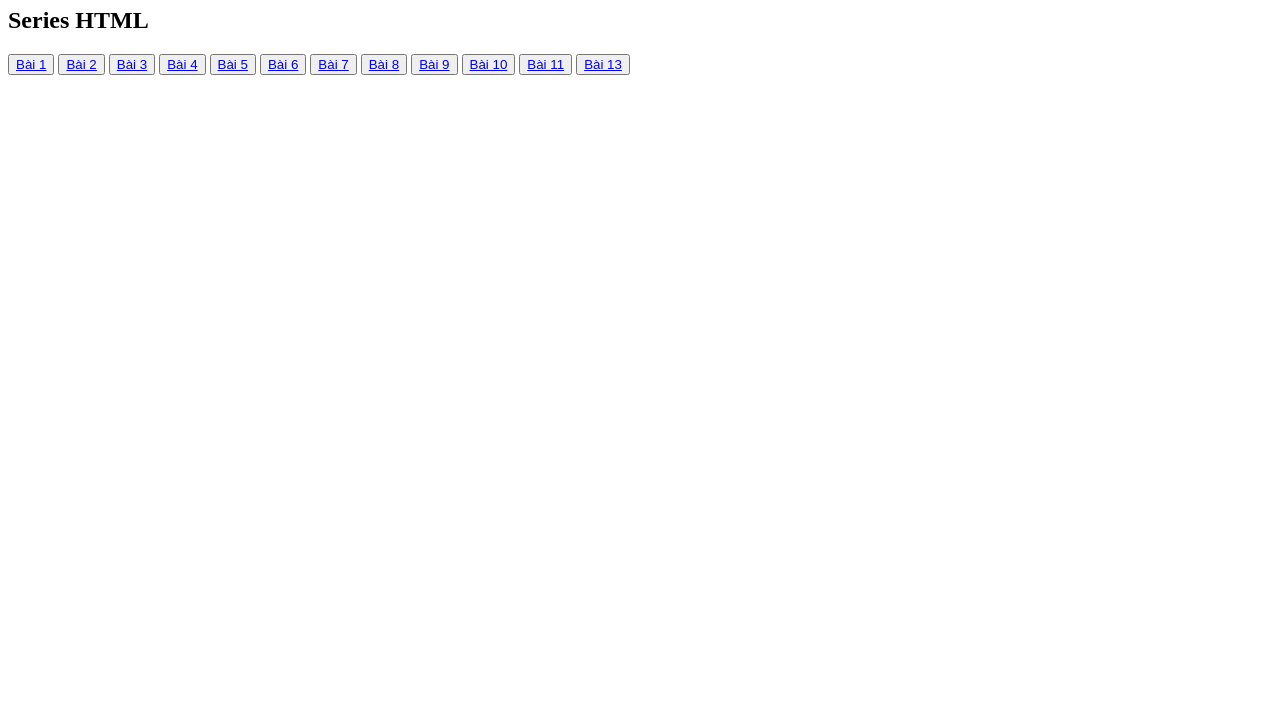
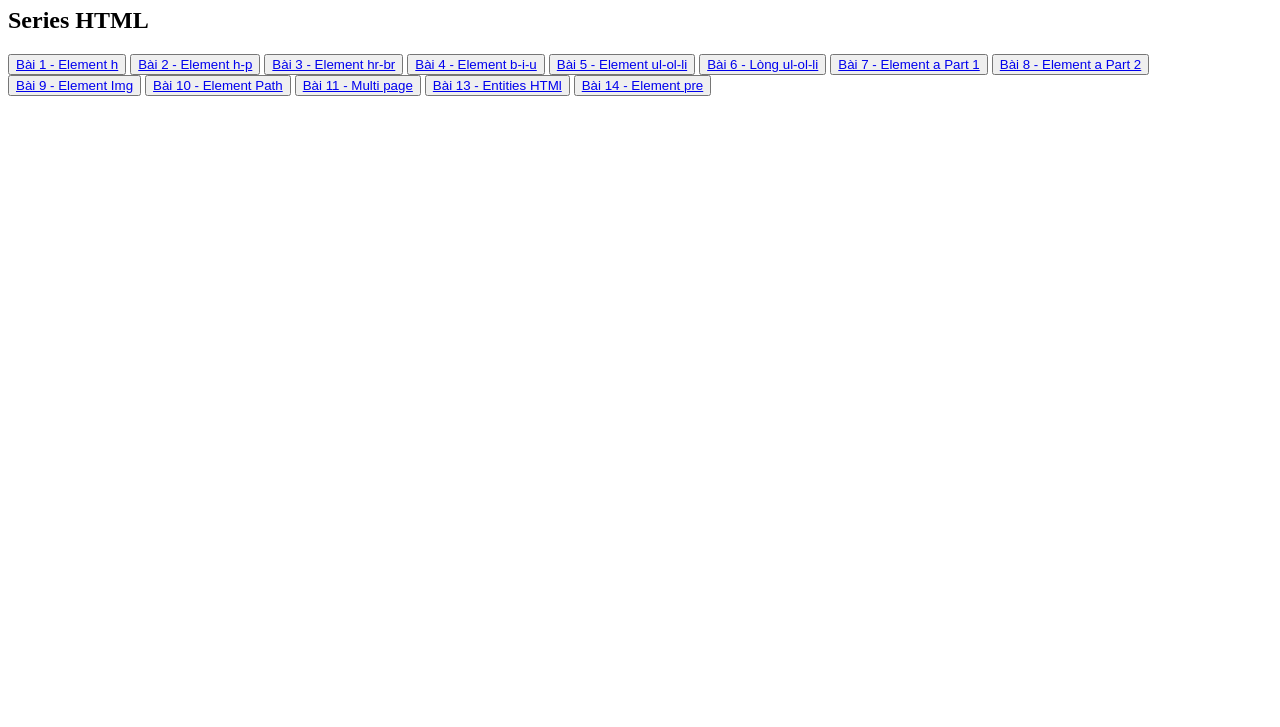
Before and after one commit to it-ntkhang/learn-html, a plain HTML site: page index.html in a window 1280 px wide. Shown: the part 73-800 px from the top of the page. Drawn offline with Linux system fonts and the light colour scheme.

Commit message:
add bài 14 thẻ pre

```diff
--- a/index.html
+++ b/index.html
@@ -9,40 +9,43 @@
     <h1>Danh sách bài tập tự học HTML - CSS</h1>
     <h2>Series HTML</h2>
     <button>
-      <a href="./bai-1-element-h/index.html">Bài 1</a>
+      <a href="./bai-1-element-h/index.html">Bài 1 - Element h</a>
     </button>
     <button>
-      <a href="./bai-2-element-h-p/index.html">Bài 2</a>
+      <a href="./bai-2-element-h-p/index.html">Bài 2 - Element h-p</a>
     </button>
     <button>
-      <a href="./bai-3-element-hr-br/index.html">Bài 3</a>
+      <a href="./bai-3-element-hr-br/index.html">Bài 3 - Element hr-br</a>
     </button>
     <button>
-      <a href="./bai-4-element-b-i-u/index.html">Bài 4</a>
+      <a href="./bai-4-element-b-i-u/index.html">Bài 4 - Element b-i-u</a>
     </button>
     <button>
-      <a href="./bai-5-element-ul-ol-li/index.html">Bài 5</a>
+      <a href="./bai-5-element-ul-ol-li/index.html">Bài 5 - Element ul-ol-li</a>
     </button>
     <button>
-      <a href="./bai-6-tag-ul-ol-lo/index.html">Bài 6</a>
+      <a href="./bai-6-tag-ul-ol-li/index.html">Bài 6 - Lòng ul-ol-li</a>
     </button>
     <button>
-      <a href="./bai-7-element-a-part-1/index.html">Bài 7</a>
+      <a href="./bai-7-element-a-part-1/index.html">Bài 7 - Element a Part 1</a>
     </button>
     <button>
-      <a href="./bai-8-element-a-part-2/index.html">Bài 8</a>
+      <a href="./bai-8-element-a-part-2/index.html">Bài 8 - Element a Part 2</a>
     </button>
     <button>
-      <a href="./bai-9-element-img/index.html">Bài 9</a>
+      <a href="./bai-9-element-img/index.html">Bài 9 - Element Img</a>
     </button>
     <button>
-      <a href="./bai-10-element-path/project1/index.html">Bài 10</a>
+      <a href="./bai-10-element-path/project1/index.html">Bài 10 - Element Path</a>
     </button>
     <button>
-      <a href="./bai-11-multi-page/index.html">Bài 11</a>
+      <a href="./bai-11-multi-page/index.html">Bài 11 - Multi page</a>
     </button>
     <button>
-      <a href="./bai-13-entities-html/index.html">Bài 13</a>
+      <a href="./bai-13-entities-html/index.html">Bài 13 - Entities HTMl</a>
+    </button>
+    <button>
+      <a href="./bai-14-element-pre/index.html">Bài 14 - Element pre</a>
     </button>
   </body>
 </html>
```
Also changed, not shown: bai-14-element-pre/index.html (added, +23 -0 lines), bai-6-tag-ul-ol-li/index.html (renamed from bai-6-tag-ul-ol-lo/index.html).
